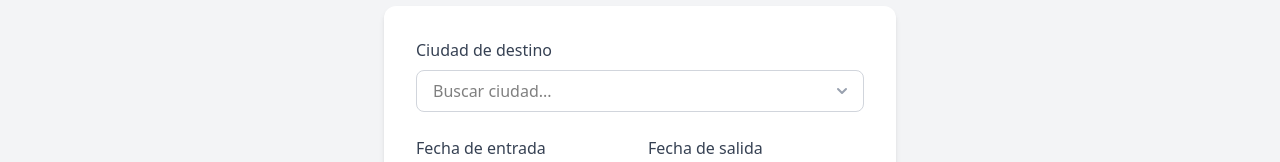
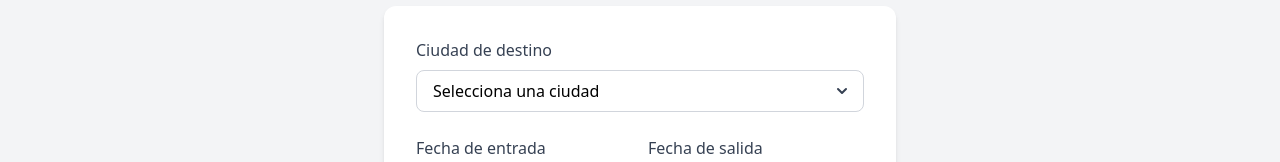
Before and after one commit to Gothsec/frontend-technical-test, a React (Vite) app: page / in a window 1280 px wide. Shown: the part 170-332 px from the top of the page. Built offline with nearby package versions, Linux system fonts and the light colour scheme.

Commit message:
[Change] Hotel search input to select

```diff
--- a/src/components/Client/HotelSearch.tsx
+++ b/src/components/Client/HotelSearch.tsx
@@ -5,10 +5,6 @@ import { fetchHotels, Hotel } from "../../services/hotelService";
 const HotelSearch = () => {
   const [city, setCity] = useState("");
   const [cities, setCities] = useState<string[]>([]);
-  const [inputValue, setInputValue] = useState("");
-  const [isDropdownOpen, setIsDropdownOpen] = useState(false);
-  const [filteredCities, setFilteredCities] = useState<string[]>([]);
-  const dropdownRef = useRef<HTMLDivElement>(null);
   const [checkIn, setCheckIn] = useState("");
   const [checkOut, setCheckOut] = useState("");
   const [persons, setPersons] = useState<number>(1);
@@ -30,33 +26,6 @@ const HotelSearch = () => {
     };
     loadCities();
   }, []);
-
-  useEffect(() => {
-    const handleClickOutside = (event: MouseEvent) => {
-      if (
-        dropdownRef.current &&
-        !dropdownRef.current.contains(event.target as Node)
-      ) {
-        setIsDropdownOpen(false);
-      }
-    };
-
-    document.addEventListener("mousedown", handleClickOutside);
-    return () => {
-      document.removeEventListener("mousedown", handleClickOutside);
-    };
-  }, []);
-
-  useEffect(() => {
-    if (inputValue) {
-      const filtered = cities.filter((cityItem) =>
-        cityItem.toLowerCase().includes(inputValue.toLowerCase())
-      );
-      setFilteredCities(filtered);
-    } else {
-      setFilteredCities(cities);
-    }
-  }, [inputValue, cities]);
 
   useEffect(() => {
     if (checkIn && checkOut) {
@@ -174,48 +143,24 @@ const HotelSearch = () => {
               >
                 Ciudad de destino
               </label>
-              <div className="relative" ref={dropdownRef}>
-                <input
+              <div className="relative">
+                <select
                   id="city"
-                  type="text"
-                  value={inputValue}
-                  onChange={(e) => {
-                    setInputValue(e.target.value);
-                    setIsDropdownOpen(true);
-                  }}
-                  onFocus={() => setIsDropdownOpen(true)}
-                  placeholder="Buscar ciudad..."
-                  className="w-full border border-gray-300 rounded-lg px-4 py-2 focus:outline-none focus:ring-2 focus:ring-indigo-500"
+                  value={city}
+                  onChange={(e) => setCity(e.target.value)}
+                  className="w-full border border-gray-300 rounded-lg px-4 py-2 focus:outline-none focus:ring-2 focus:ring-indigo-500 appearance-none cursor-pointer"
                   required
-                />
-                {isDropdownOpen && (
-                  <div className="absolute z-10 w-full mt-1 bg-white border border-gray-300 rounded-lg shadow-lg max-h-60 overflow-y-auto">
-                    {filteredCities.length > 0 ? (
-                      filteredCities.map((cityOption) => (
-                        <div
-                          key={cityOption}
-                          className={`px-4 py-2 cursor-pointer hover:bg-indigo-50 ${
-                            city === cityOption ? "bg-indigo-100" : ""
-                          }`}
-                          onClick={() => {
-                            setCity(cityOption);
-                            setInputValue(cityOption);
-                            setIsDropdownOpen(false);
-                          }}
-                        >
-                          {cityOption}
-                        </div>
-                      ))
-                    ) : (
-                      <div className="px-4 py-2 text-gray-500">
-                        No se encontraron ciudades
-                      </div>
-                    )}
-                  </div>
-                )}
-                <div className="absolute inset-y-0 right-0 flex items-center pr-3 pointer-events-none">
+                >
+                  <option value="">Selecciona una ciudad</option>
+                  {cities.map((cityOption) => (
+                    <option key={cityOption} value={cityOption}>
+                      {cityOption}
+                    </option>
+                  ))}
+                </select>
+                <div className="pointer-events-none absolute inset-y-0 right-0 flex items-center pr-3 text-gray-700">
                   <svg
-                    className="h-5 w-5 text-gray-400"
+                    className="h-5 w-5"
                     xmlns="http://www.w3.org/2000/svg"
                     viewBox="0 0 20 20"
                     fill="currentColor"
```
